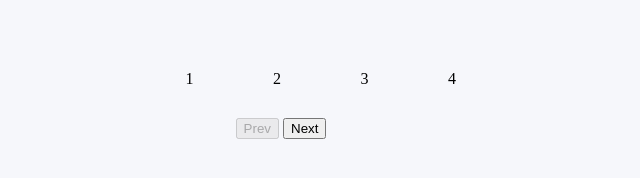
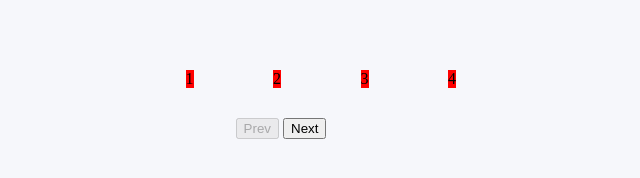
Before and after one commit to GrishmaGarvit/project-2, a plain HTML site: page index.html in a window 1280 px wide. Shown: the part 296-474 px from the top of the page, 359-999 px from the left. Drawn offline with Linux system fonts and the light colour scheme; a web font is replaced by a local one.

Commit message:
Adds css class for circle

```diff
--- a/style.css
+++ b/style.css
@@ -25,3 +25,7 @@ body {
     max-width: 100%;
     width: 350px;
 }
+
+.circle {
+    background-color: red;
+}
```
